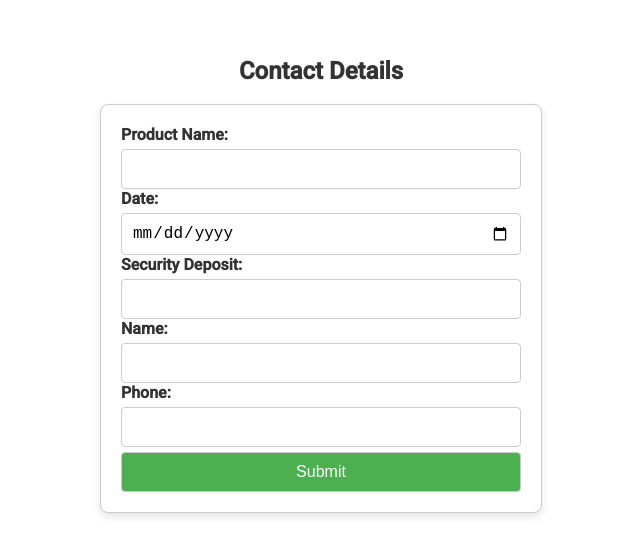
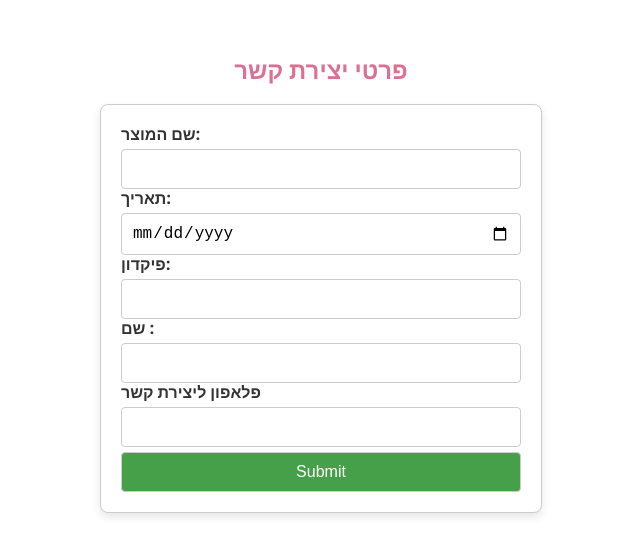
Before and after one commit to Shirel1345/LittleLend, an Angular app: page /customer-details in a window 1280 px wide. Shown: the part 125-680 px from the top of the page, without its empty margins (319-959 px from the left). Built offline with nearby package versions, Linux system fonts and the light colour scheme.

Commit message:
implement logic of date in the form

```diff
--- a/src/app/customer-details/customer-details.component.css
+++ b/src/app/customer-details/customer-details.component.css
@@ -17,7 +17,7 @@ form {
 
 h2 {
   text-align: center;
-  color: #333;
+  color: palevioletred;
 }
 
 .mat-form-field {
@@ -42,7 +42,7 @@ button {
 }
 
 button {
-  background-color: #4caf50;
+  background-color: #45a049;
   color: #fff;
   cursor: pointer;
   transition: background-color 0.3s;
--- a/src/app/customer-details/customer-details.component.html
+++ b/src/app/customer-details/customer-details.component.html
@@ -1,34 +1,28 @@
 <div>
-  <h2>Contact Details</h2>
+  <h2>פרטי יצירת קשר</h2>
   <form #myForm="ngForm" (ngSubmit)="onSubmit(myForm)">
     <div>
-      <label for="productName">Product Name:</label>
+      <label for="שם המוצר">שם המוצר:</label>
       <input type="text" id="productName" name="productName" ngModel required />
     </div>
 
     <div>
-      <label for="date">Date:</label>
+      <label for="תאריך">תאריך:</label>
       <input type="date" id="date" name="date" ngModel required />
     </div>
 
     <div>
-      <label for="securityDeposit">Security Deposit:</label>
-      <input
-        type="number"
-        id="securityDeposit"
-        name="securityDeposit"
-        ngModel
-        required
-      />
+      <label for="פיקדון">פיקדון:</label>
+      <input type="number" id="securityDeposit" name="securityDeposit" ngModel required />
     </div>
 
     <div>
-      <label for="name">Name:</label>
+      <label for="שם">שם :</label>
       <input type="text" id="name" name="name" ngModel required />
     </div>
 
     <div>
-      <label for="phone">Phone:</label>
+      <label for="פלאפון ליצירת קשר">פלאפון ליצירת קשר</label>
       <input type="tel" id="phone" name="phone" ngModel required />
     </div>
 
--- a/src/app/lending-page/lending-page.component.css
+++ b/src/app/lending-page/lending-page.component.css
@@ -5,15 +5,23 @@
   height: 90vh;
 }
 
+
 form {
   width: 400px;
   border: 1px solid #ccc;
   padding: 20px;
   box-shadow: 0 4px 8px rgba(0, 0, 0, 0.1);
+  color: rgb(10, 10, 10)
 }
 
 h2 {
+  color: palevioletred;
+}
+
+
+h2 {
   text-align: center;
+
 }
 
 mat-form-field {
@@ -27,6 +35,7 @@ button {
 .bird-icon {
   display: flex;
   position: relative;
-  left: 5rem;
+  right: 5rem;
   top: 3rem;
+  flex-direction: row-reverse;
 }
--- a/src/app/lending-page/lending-page.component.html
+++ b/src/app/lending-page/lending-page.component.html
@@ -3,32 +3,17 @@
     <img src="assets/baby-bird.png" alt="Bird Icon" />
   </div>
   <h2>השאלה חדשה</h2>
-  <form #myForm="ngForm" (ngSubmit)="onSubmit(myForm)">
+  <form [formGroup]="loanForm" (ngSubmit)="onSubmit()">
     <div>
       <mat-form-field>
         <label for="productName">:שם המוצר</label>
-        <input
-          matInput
-          type="text"
-          id="productName"
-          name="productName"
-          ngModel
-          required
-        />
+        <input matInput type="text" id="productName" name="productName" formControlName="productName" required />
       </mat-form-field>
     </div>
-
     <div>
       <mat-form-field>
-        <label for="date">תאריך:</label>
-        <input
-          matInput
-          [matDatepicker]="picker"
-          id="date"
-          name="date"
-          ngModel
-          required
-        />
+        <label for="date">תאריך השאלה:</label>
+        <input matInput [matDatepicker]="picker" id="date" name="date" formControlName="loanDate" required />
         <mat-datepicker-toggle matSuffix [for]="picker"></mat-datepicker-toggle>
         <mat-datepicker #picker></mat-datepicker>
       </mat-form-field>
@@ -37,18 +22,9 @@
     <div>
       <mat-form-field>
         <label for="returnDate">תאריך החזרה:</label>
-        <input
-          matInput
-          [matDatepicker]="returnPicker"
-          id="returnDate"
-          name="returnDate"
-          ngModel
-          required
-        />
-        <mat-datepicker-toggle
-          matSuffix
-          [for]="returnPicker"
-        ></mat-datepicker-toggle>
+        <input matInput [matDatepicker]="returnPicker" id="returnDate" name="returnDate"
+          formControlName="returnLoanDate" required [max]="maxReturnDate" />
+        <mat-datepicker-toggle matSuffix [for]="returnPicker"></mat-datepicker-toggle>
         <mat-datepicker #returnPicker></mat-datepicker>
       </mat-form-field>
     </div>
@@ -56,10 +32,11 @@
     <div>
       <mat-form-field>
         <label for="securityDeposit">אפשרויות פיקדון:</label>
-        <select matNativeControl required>
+        <select matNativeControl formControlName="depositOptions" required>
           <option value="מזומן">מזומן</option>
           <option value="ביט">ביט</option>
           <option value="העברה בנקאית">העברה בנקאית</option>
+          <option value="צ'ק">צ'ק</option>
         </select>
       </mat-form-field>
     </div>
@@ -67,19 +44,13 @@
     <div>
       <mat-form-field>
         <label for="securityDeposit">סכום פיקדון:</label>
-        <input
-          matInput
-          type="number"
-          id="securityDeposit"
-          name="securityDeposit"
-          ngModel
-          required
-        />
+        <input matInput type="number" id="securityDeposit" name="securityDeposit" formControlName="securityDeposit"
+          required />
       </mat-form-field>
     </div>
 
     <div>
-      <button mat-raised-button type="submit" [disabled]="!myForm.valid">
+      <button mat-raised-button ngsubmit=onsubit(myform) type="submit" [disabled]="!loanForm.valid">
         צור השאלה
       </button>
     </div>
--- a/src/app/lending-page/lending-page.component.ts
+++ b/src/app/lending-page/lending-page.component.ts
@@ -1,11 +1,12 @@
 import { Component } from '@angular/core';
-import { FormsModule } from '@angular/forms';
+import { FormBuilder, FormGroup, FormsModule, Validators } from '@angular/forms';
 import { MatInputModule } from '@angular/material/input';
 import { MatDatepickerModule } from '@angular/material/datepicker';
 import { MatNativeDateModule } from '@angular/material/core';
 import { MatButtonModule } from '@angular/material/button';
 import { Router } from '@angular/router';
 import { MatFormFieldModule } from '@angular/material/form-field';
+
 
 @Component({
   selector: 'app-lending-page',
@@ -19,15 +20,44 @@ import { MatFormFieldModule } from '@angular/material/form-field';
     FormsModule,
   ],
   templateUrl: './lending-page.component.html',
-  styleUrl: './lending-page.component.css',
+  styleUrls: ['./lending-page.component.css'],  // השנוי כאן, נכנסת לקובץ CSS ולא styleUrl
 })
 export class LendingPageComponent {
-  constructor(private router: Router) {}
+  myForm: FormGroup;
+  constructor(private fb: FormBuilder) {
+    this.myForm = this.fb.group({
+      productName: ['', Validators.required],
+      date: ['', Validators.required],
+      returnDate: ['', Validators.required],
+      depositOptions: ['', Validators.required],
+      securityDeposit: ['', [Validators.required, Validators.min(0)]],
+    });
 
-  onSubmit(form: any) {
+    // You can add custom validators for date fields here
+    this.myForm.get('date')?.setValidators(this.dateValidator);
+    this.myForm.get('returnDate')?.setValidators(this.dateValidator);
+  }
+
+  // Custom date validator function
+  dateValidator(control: any): { [key: string]: boolean } | null {
+    const selectedDate = new Date(control.value);
+    const currentDate = new Date();
+
+    // Check if the selected date is before the current date
+    if (selectedDate < currentDate) {
+      return { 'invalidDate': true };
+    }
+
+    return null;
+  }
+
+  onSubmit(form: FormGroup): void {
     if (form.valid) {
+      // Your form submission logic here
       console.log('Form submitted:', form.value);
-      this.router.navigate(['/customer-details']);
+    } else {
+      // Handle form validation errors or display a message
+      console.log('Form is invalid. Please check the fields.');
     }
   }
 }
```
